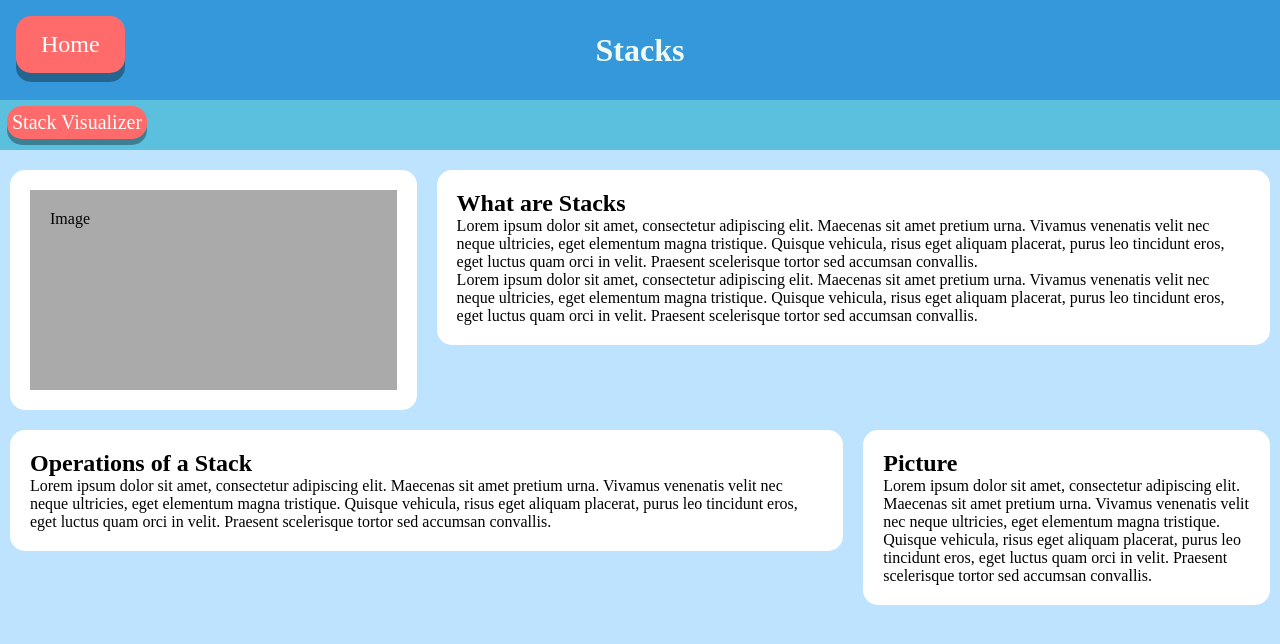
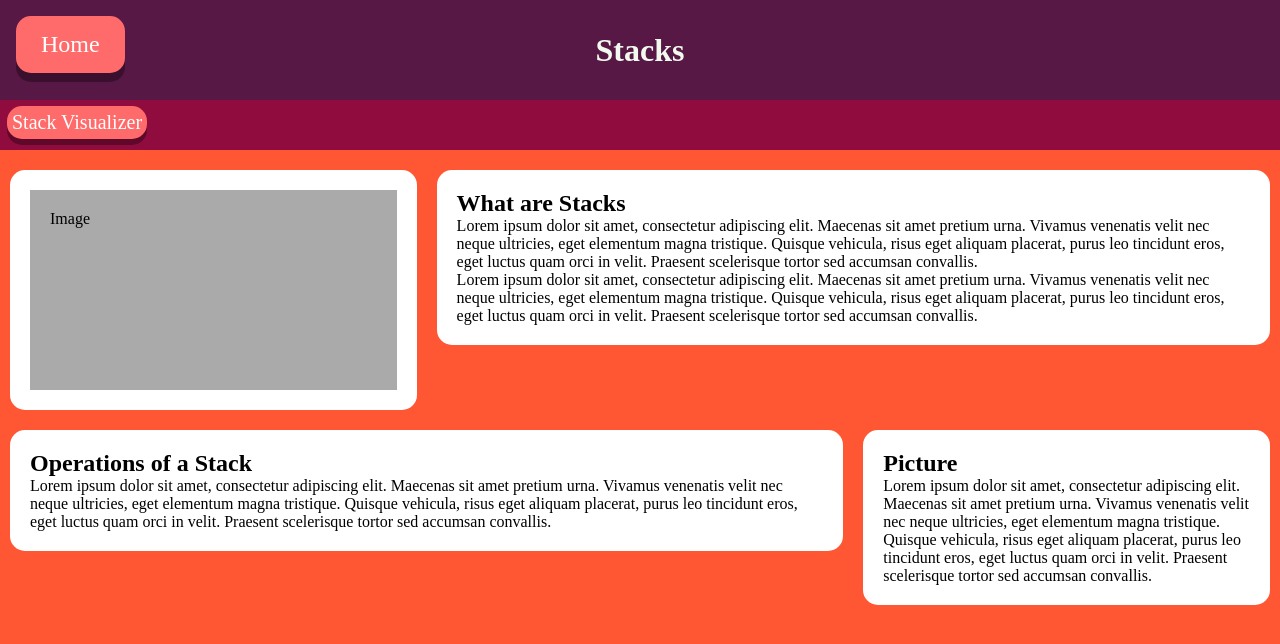
Before and after one commit to rogerb5/data-structure-visualizer, a PHP site: page /stack.html in a window 1280 px wide. Shown: the top 644 px of the page. Run offline with PHP 8.4, Linux system fonts and the light colour scheme.

Commit message:
Trying out new Color Schemes

```diff
--- a/css/stack.css
+++ b/css/stack.css
@@ -6,7 +6,7 @@
 
 /* Styles Go Here */
 .header {
-  background-color: #3498DB;
+  background-color: #581845;
   display: flex;
   justify-content: center;
   align-items: center;
@@ -14,7 +14,7 @@
 }
 
 .subheader {
-  background-color: #5BC0DE;
+  background-color: #900c3f;
   display: flex;
   text-align: center;
   min-height: 50px;
@@ -27,7 +27,7 @@ h1 {
 }
 
 body{
-  background-color: #BDE3FF
+  background-color: #ff5733
 }
 
 a {
@@ -83,7 +83,7 @@ a {
 
 /*-- Buttons --*/
 /* Home Button */
-a.home-button {
+.home-button {
     display: inline-block;
     padding: 15px 25px;
     font-size: 24px;
@@ -98,18 +98,18 @@ a.home-button {
     left: 1rem;
   }
 
-  a.home-button:hover {
+  .home-button:hover {
     background-color: #943f3f
 }
 
- a.home-button:active {
+ .home-button:active {
     background-color: #943f3f;
     box-shadow: 0 5px #00000075;
     transform: translateY(4px);
   }
 
   /* Normal Button */
-  a.reg-button {
+  .reg-button {
     display: inline-block;
     font-size: 20px;
     padding: 5px 5px;
@@ -124,10 +124,10 @@ a.home-button {
     margin-left: 7px;
 
   }
-  a.reg-button:hover {
+  .reg-button:hover {
     background-color: #943f3f
   }
-  a.reg-button:active {
+  .reg-button:active {
     background-color: #943f3f;
     box-shadow: 0 3px #00000075;
     transform: translateY(3px);
--- a/css/stackvisualizer.css
+++ b/css/stackvisualizer.css
@@ -30,7 +30,7 @@ a {
 
 
 .header {
-  background-color: #3498DB;
+  background-color: #581845;
   display: flex;
   justify-content: center;
   align-items: center;
@@ -49,14 +49,14 @@ a {
   margin: 0px;
 }
 .column-30 {
-  background-color: #b0f3ff;
+  background-color: #900c3f;
   height: flex;
   justify-content: space-between;
   flex: 30%;
 }
 
 .column-70 {
-  background-color: white;
+  background-color: #FF5733;
   flex: 70%;
 }
 
```
Lines whose indentation alone changed are shown as unchanged.
